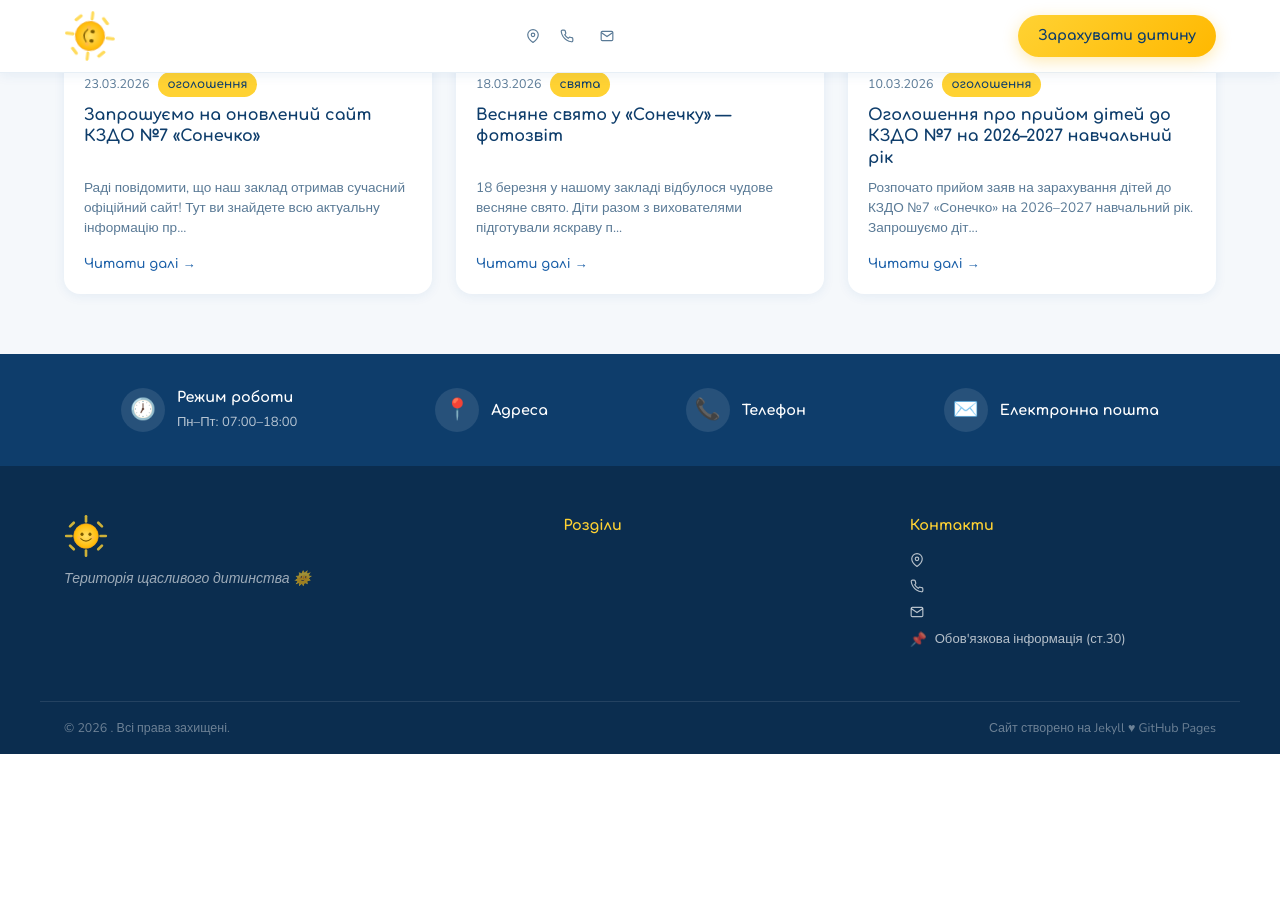
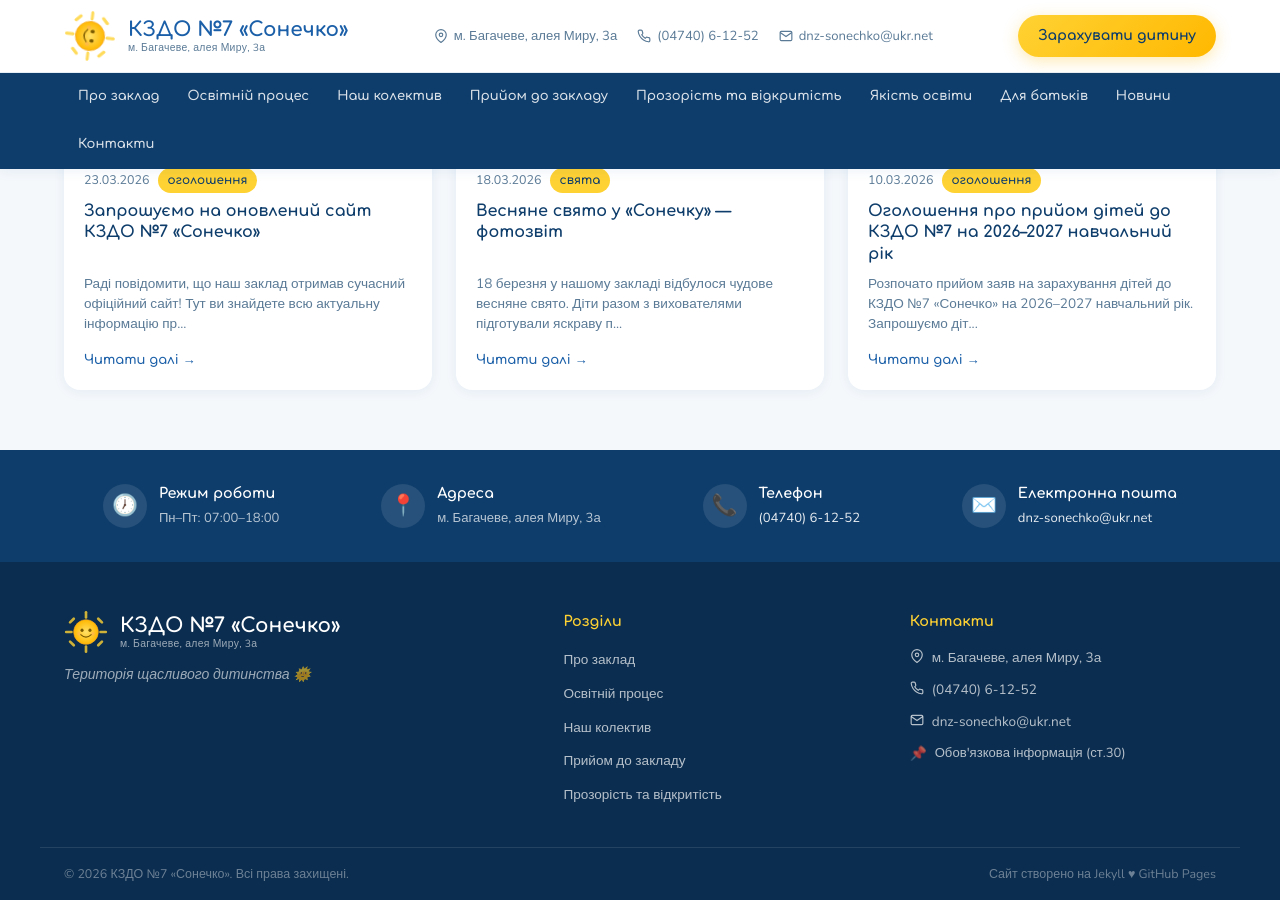
Before and after one commit to sonechko7/sonechko7.github.io, a Jekyll site: the page built from index.html, in a window 1280 px wide and 900 px high, scrolled down 996 px. Built offline with Jekyll 4.4.1, drawn with Linux system fonts in a browser that asks for light colours; a script that is not in the unit is left out; before the commit the page ends 1750 px from its top, so only the background shows below that; some of the changed text lies outside the part shown.

Commit message:
Revert "Update address in _config.yml"
This reverts commit 91e8fe85ae1fbaa7bc8a6ba40ef6b2134cfa8c2f.

```diff
--- a/_config.yml
+++ b/_config.yml
@@ -1,8 +1,47 @@
-# Configuration file for your site
+title: КЗДО №7 «Сонечко»
+description: Комунальний заклад дошкільної освіти №7 «Сонечко» — Територія щасливого дитинства
+email: dnz-sonechko@ukr.net
+phone: "(04740) 6-12-52"
+address: "м. Багачеве, алея Миру, 3а"
+groups: 7
+pupils: 129
 
-# Building the site
-url: "https://sonechko7.github.io"
+baseurl: ""
+url: "https://katatsu12.github.io"
 
-# Basic settings
-cities:
-  - address: "м. Багачеве, місто Миру, 3а"
+lang: uk
+
+# Navigation menu
+nav:
+  - title: Про заклад
+    url: /pro-zaklad/
+  - title: Освітній процес
+    url: /osvitny-protses/
+  - title: Наш колектив
+    url: /nash-kolektyv/
+  - title: Прийом до закладу
+    url: /pryiom/
+  - title: Прозорість та відкритість
+    url: /prozorist/
+  - title: Якість освіти
+    url: /yakist-osvity/
+  - title: Для батьків
+    url: /dlia-batkiv/
+  - title: Новини
+    url: /novyny/
+  - title: Контакти
+    url: /kontakty/
+
+# Build settings
+plugins:
+  - jekyll-feed
+
+# Posts URL structure
+permalink: /novyny/:title/
+
+# Exclude from processing
+exclude:
+  - Gemfile
+  - Gemfile.lock
+  - README.md
+  - vendor/
```
